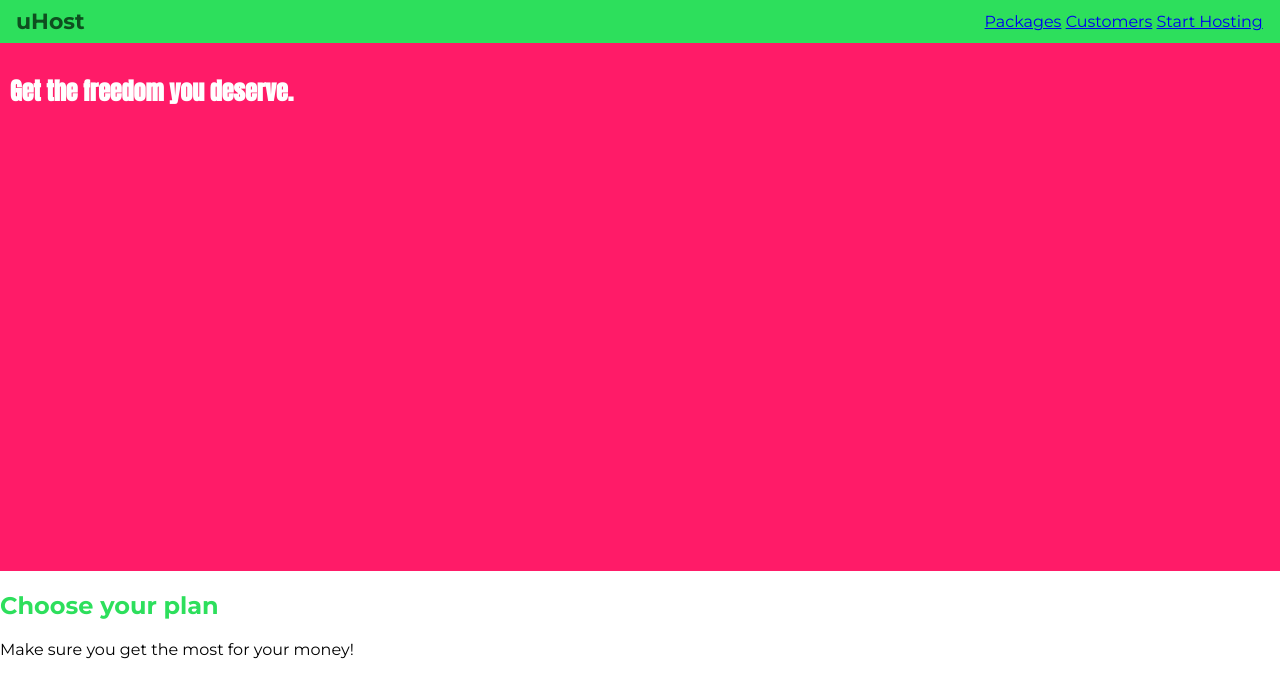
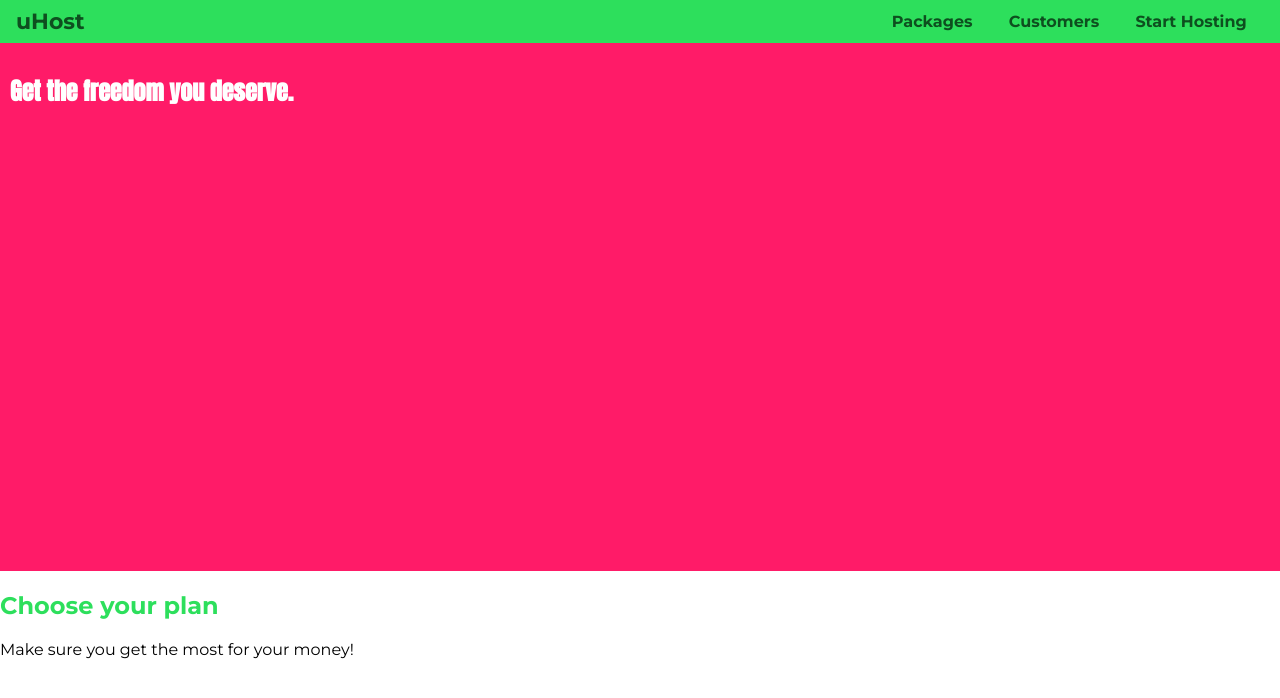
Before and after one commit to mchaitanya/uHost, a plain HTML site: page index.html in a window 1280 px wide. Drawn offline with Linux system fonts and the light colour scheme.

Commit message:
Style the nav links

```diff
--- a/main.css
+++ b/main.css
@@ -56,4 +56,18 @@ body {
 
 .main-nav__item {
     display: inline-block;
+    margin: 0 16px;
 }
+
+.main-nav__item a {
+    color: #0e4f1f;
+    text-decoration: none;
+    font-weight: bold;
+    padding: 3px 0;
+}
+
+.main-nav__item a:hover,
+.main-nav__item a:active {
+    color: white;
+    border-bottom: 5px solid white;
+}
```
